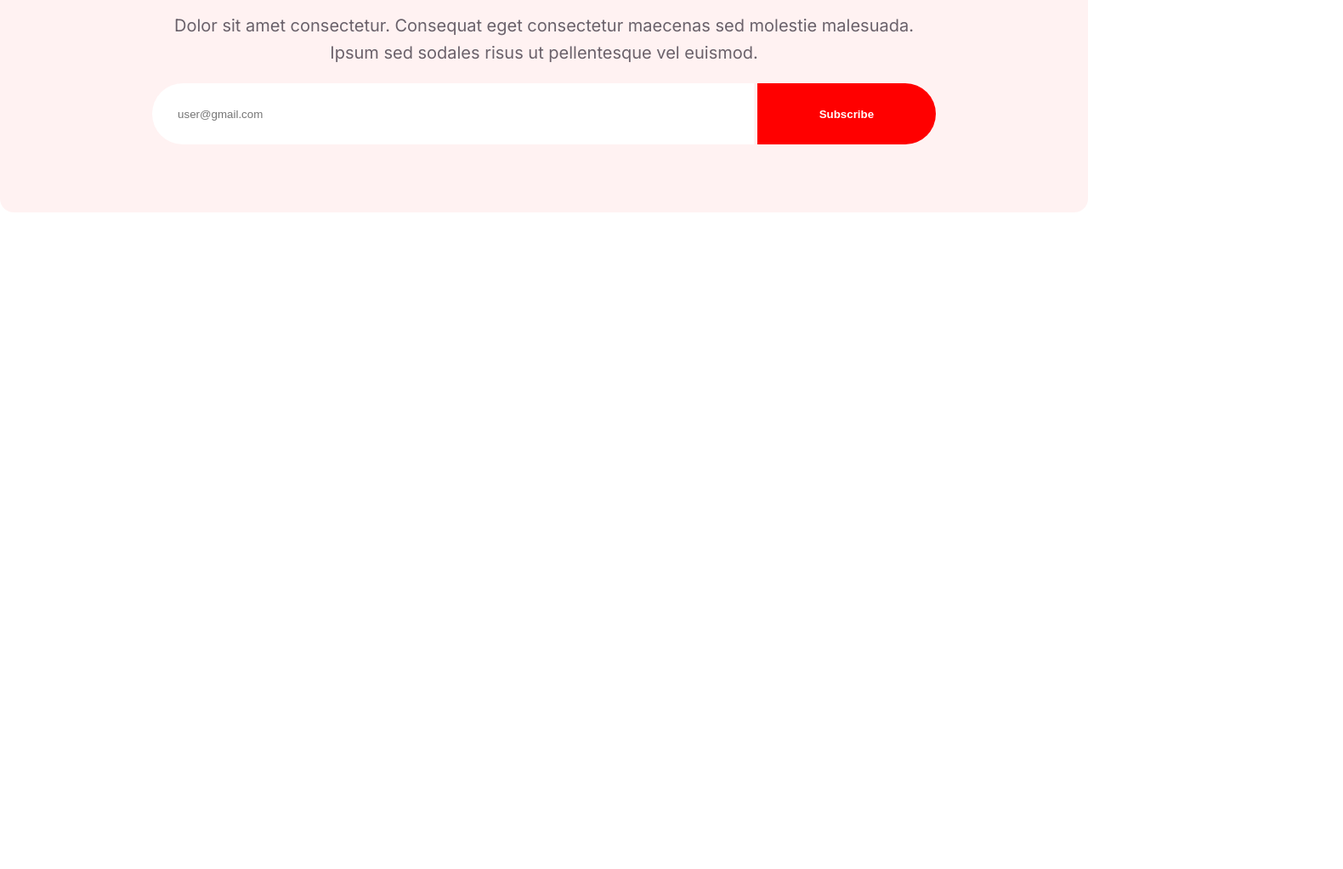
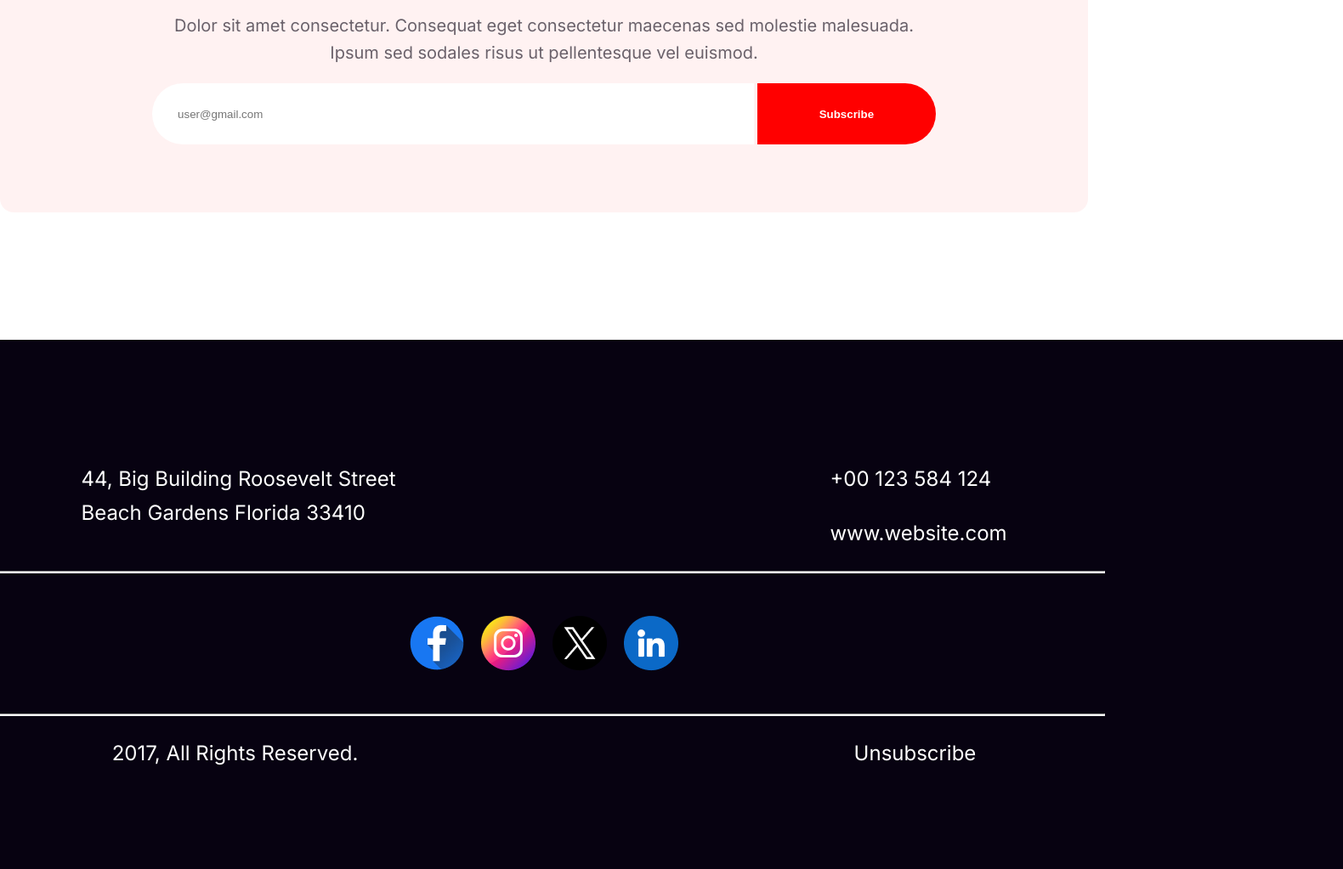
Before and after one commit to KhEliash/First-assignment-Hero, a plain HTML site: page index.html in a window 1280 px wide. Shown: the part 5693-6716 px from the top of the page at 85% size, 1580 px wide, since content can reach past the window. Before the commit the page ends 5993 px from the top, so only its background shows below. Drawn offline with Linux system fonts and the light colour scheme.

Commit message:
footer section

```diff
--- a/index.html
+++ b/index.html
@@ -132,6 +132,26 @@
           <button class="right">Subscribe</button>
         </div>
       </section>
+      <!-- footer section -->
+      <section class="footer-section">
+        <div class="footer-text">
+          <div><p class="description">44, Big Building Roosevelt Street <br>
+            Beach Gardens Florida 33410</p></div>
+          <div>
+            <p>+00 123 584 124</p>
+            <p>www.website.com</p>
+          </div>
+        </div>
+        <hr>
+        <div class="footer-icons">
+          <img src="image/Facebook.png" alt=""><img src="image/Instagram.png" alt=""><img src="image/Twitter.png" alt=""><img src="image/Linkedin.png" alt="">
+        </div>
+        <hr>
+        <div class="footer-text">
+          <p>2017, All Rights Reserved.</p>
+          <p>Unsubscribe</p>
+        </div>
+      </section>
     </main>
     <footer></footer>
   </body>
--- a/style.css
+++ b/style.css
@@ -301,3 +301,36 @@ padding: 80px;
   color: white;
   font-weight: bold;
 }
+/* footer section */
+
+.footer-section{
+  width: 1600px;
+  height: 600px;
+  padding: 120px 140px;
+  background: #070211;
+  color: white;
+  margin-top: 150px;
+}
+.footer-section>hr{
+  height: 1px;
+  color: #FFFFFF;
+  background: white;
+   margin: 0 140px;
+ }
+.footer-text{
+  display: flex;
+  justify-content: space-around;
+ font-family: Inter;
+font-size: 24px;
+ font-weight: 500;
+line-height: 40px;
+ }
+.footer-icons{
+  display: flex;
+  align-items: center;
+  justify-content: center;
+}
+.footer-icons>img{
+  padding: 50px  10px;
+
+}
```
